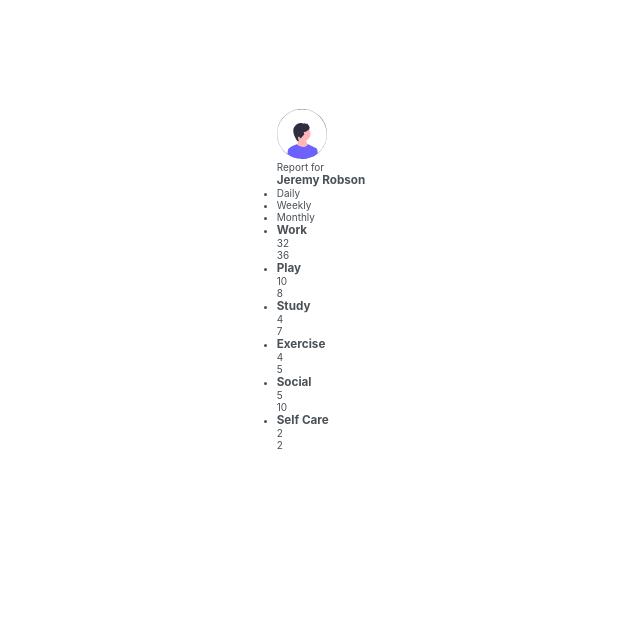
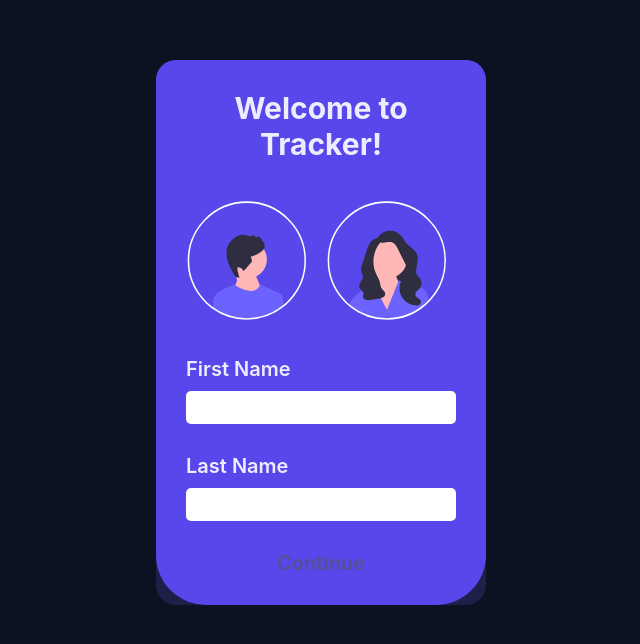
Before and after one commit to JavierLMB/Tracker, a React (Vite) app: page / in a window 1280 px wide. Shown: the part 120-764 px from the top of the page, without its empty margins (319-959 px from the left). Built offline with nearby package versions, Linux system fonts and the light colour scheme.

Commit message:
"Tracker Design - New User/Button/Pages Logic"

```diff
--- a/src/App.jsx
+++ b/src/App.jsx
@@ -1,34 +1,41 @@
 import { useState } from "react";
 import maleAvatar from "./images/maleAvatar.svg";
+import femaleAvatar from "./images/femaleAvatar.svg";
 
 const initialData = [
   {
     type: "Work",
+    color: "hsl(15, 100%, 70%)",
     hours: 32,
     lastWeek: 36,
   },
   {
     type: "Play",
+    color: "hsl(195, 74%, 62%)",
     hours: 10,
     lastWeek: 8,
   },
   {
     type: "Study",
+    color: "hsl(348, 100%, 68%)",
     hours: 4,
     lastWeek: 7,
   },
   {
     type: "Exercise",
+    color: " hsl(145, 58%, 55%)",
     hours: 4,
     lastWeek: 5,
   },
   {
     type: "Social",
+    color: "hsl(263, 63%, 51%)",
     hours: 5,
     lastWeek: 10,
   },
   {
     type: "Self Care",
+    color: "hsl(43, 84%, 65%)",
     hours: 2,
     lastWeek: 2,
   },
@@ -36,53 +43,158 @@ const initialData = [
 
 export default function App() {
   return (
-    <div>
+    <div className="app">
       <Tracker />
     </div>
   );
 }
 
 function Tracker() {
+  const [section, setSection] = useState("new");
+  const [user, setUser] = useState(null);
+
+  function handleSectionChange(e) {
+    setSection(e.target.textContent);
+  }
+
   return (
-    <div>
-      <Profile />
-      <CardList />
+    <div className={`tracker ${section === "Summary" ? "active" : ""}`}>
+      <Profile
+        section={section}
+        onSectionChange={handleSectionChange}
+        user={user}
+        onUser={setUser}
+      />
+      {section === "Summary" && <CardList />}
     </div>
   );
 }
 
-function Profile() {
+function Profile({ onSectionChange, section, user, onUser }) {
   return (
-    <div>
-      <UserInfo />
-      <DatePreview />
+    <div className="profile">
+      {user ? <UserInfo user={user} /> : <UserSetup onUser={onUser} />}
+      {user && (
+        <DatePreview section={section} onSectionChange={onSectionChange} />
+      )}
     </div>
   );
 }
 
-function UserInfo() {
+function UserSetup({ onUser }) {
+  const [firstName, setFirstName] = useState("");
+  const [lastName, setLastName] = useState("");
+  const [gender, setGender] = useState("");
+
+  const handleSubmit = (e) => {
+    e.preventDefault();
+
+    const newUser = {
+      firstName: firstName,
+      lastName: lastName,
+      gender: gender,
+    };
+    onUser(newUser);
+  };
+
   return (
-    <div>
-      <img className="profileIcon" src={maleAvatar} alt="Avatar" />
-      <p>Report for</p>
-      <h3>Jeremy Robson</h3>
+    <form className="userSection" onSubmit={handleSubmit}>
+      <h2>Welcome to Tracker!</h2>
+
+      <div className="genderChoice">
+        <label>
+          <input
+            type="radio"
+            name="gender"
+            value="male"
+            checked={gender === "male"}
+            onChange={(e) => setGender(e.target.value)}
+          />
+          <img className="profileIcon" src={maleAvatar} alt="Avatar" />
+        </label>
+
+        <label>
+          <input
+            type="radio"
+            name="gender"
+            value="female"
+            checked={gender === "female"}
+            onChange={(e) => setGender(e.target.value)}
+          />
+          <img className="profileIcon" src={femaleAvatar} alt="Avatar" />
+        </label>
+      </div>
+      <div class="newUserLabel">
+        <label>First Name</label>
+        <input
+          type="text"
+          value={firstName}
+          onChange={(e) => setFirstName(e.target.value)}
+        />
+      </div>
+
+      <div class="newUserLabel">
+        <label>Last Name</label>
+        <input
+          type="text"
+          value={lastName}
+          onChange={(e) => setLastName(e.target.value)}
+        />
+      </div>
+
+      <Button>Continue</Button>
+    </form>
+  );
+}
+
+function UserInfo({ user }) {
+  return (
+    <div className="userSection">
+      {user.gender === "male" && (
+        <img className="profileIcon" src={maleAvatar} alt="Avatar" />
+      )}
+
+      {user.gender === "female" && (
+        <img className="profileIcon" src={femaleAvatar} alt="Avatar" />
+      )}
+
+      <div>
+        <p>Report for</p>
+        <h3>
+          <span>{user.firstName}</span>
+          <br></br>
+          <span>{user.lastName}</span>
+        </h3>
+      </div>
     </div>
   );
 }
 
-function DatePreview() {
+function DatePreview({ onSectionChange, section }) {
   return (
-    <ul>
-      <li>Daily</li>
-      <li>Weekly</li>
-      <li>Monthly</li>
+    <ul className="datePreview">
+      <li>
+        <Button section={section} onClick={onSectionChange}>
+          New Activity
+        </Button>
+      </li>
+      <li>
+        <Button section={section} onClick={onSectionChange}>
+          Breakdown
+        </Button>
+      </li>
+      <li>
+        <Button section={section} onClick={onSectionChange}>
+          Summary
+        </Button>
+      </li>
     </ul>
   );
 }
 
 function CardList() {
   return (
-    <ul>
+    <ul className="cardList">
       {initialData.map((data) => (
         <Card data={data} key={data.type} />
       ))}
@@ -92,10 +204,23 @@ function CardList() {
 
 function Card({ data }) {
   return (
-    <li>
-      <h3>{data.type}</h3>
-      <p>{data.hours}</p>
-      <p>{data.lastWeek}</p>
-    </li>
+    <div className="cardContainer" style={{ backgroundColor: data.color }}>
+      <li className="card">
+        <h3>{data.type}</h3>
+        <p>{data.hours}hrs</p>
+        <p className="topActivity">Top Activity - {data.lastWeek}</p>
+      </li>
+    </div>
   );
 }
+
+function Button({ children, onClick, section }) {
+  return (
+    <button
+      className={`button ${section === children ? "active" : ""}`}
+      onClick={onClick}
+    >
+      {children}
+    </button>
+  );
+}
--- a/src/index.css
+++ b/src/index.css
@@ -1,14 +1,28 @@
 :root {
-  --color-lightest: #fff4e6;
-  --color-light: #ffe8cc;
-  --color-medium: #ffa94d;
-  --color-dark: #ff922b;
+  --primary-dark: hsl(224, 46%, 9%);
+  --primary-medium: hsl(236, 44%, 20%);
+  --primary-light: hsl(246, 80%, 60%);
+
+  --work-primary: hsl(15, 100%, 70%);
+  --play-primary: hsl(195, 74%, 62%);
+  --study-primary: hsl(348, 100%, 68%);
+  --exercise-primary: hsl(145, 58%, 55%);
+  --social-primary: hsl(263, 63%, 51%);
+  --selfCare-primary: hsl(43, 84%, 65%);
+
+  --global-gap: 3rem;
+  --global-radius: 2rem;
+  --inner-radius: 5rem;
 }
 
 * {
   margin: 0;
   padding: 0;
   box-sizing: border-box;
+}
+
+li {
+  list-style: none;
 }
 
 html {
@@ -19,13 +33,179 @@ html {
 
 body {
   height: 100vh;
-  color: #495057;
+  color: #eeecff;
+  background-color: var(--primary-dark);
   display: flex;
   align-items: center;
   justify-content: center;
+  overflow-x: hidden;
+  font-size: 2rem;
+  font-weight: 600;
+  user-select: none;
+}
+
+.button {
+  font-family: -apple-system, BlinkMacSystemFont, "Segoe UI", Roboto, Oxygen,
+    Ubuntu, Cantarell, "Open Sans", "Helvetica Neue", sans-serif;
+  background: transparent;
+  border: none;
+  cursor: pointer;
+  font-weight: 600;
+  color: hsl(246, 30%, 45%);
+  font-size: 2rem;
+}
+
+.button.active {
+  color: hsl(246, 30%, 85%);
+}
+
+.app {
+  display: flex;
+  align-items: center;
+  justify-content: center;
+  height: 100vh;
+  width: 100vw;
+}
+
+.tracker {
+  display: grid;
+  grid-template-columns: 0.3fr;
+
+  justify-content: center;
+  gap: var(--global-gap);
+  height: 55%;
+  width: 70%;
+}
+
+.newUserLabel {
+  display: flex;
+  flex-direction: column;
+  gap: 1rem;
+}
+
+.genderChoice {
+  display: flex;
+  justify-content: center;
+  gap: 1rem;
+}
+
+.genderChoice label input[type="radio"]:checked + img {
+  transform: translateY(-1rem);
+  transition: 0.5s ease-out;
+}
+
+input,
+select {
+  font-family: inherit;
+  color: black;
+  font-size: 1.5rem;
+  padding: 0.7rem;
+  text-align: center;
+  border: 1px solid var(--color-light);
+  border-radius: 0.5rem;
+  transition: 0.3s;
+}
+
+input:focus,
+select:focus {
+  outline: none;
+  border: 1px solid var(--color-dark);
+}
+
+input[type="radio"] {
+  display: none;
+}
+
+.tracker.active {
+  display: grid;
+  grid-template-columns: 25% 1fr;
+  justify-content: center;
+  gap: var(--global-gap);
+  height: 55%;
+  width: 70%;
 }
 
 .profileIcon {
-  width: 5rem;
-  height: 5rem;
+  width: 13rem;
+  height: 13rem;
 }
+
+.profile {
+  display: flex;
+  flex-direction: column;
+  justify-content: space-between;
+  border-radius: var(--global-radius);
+  background-color: var(--primary-medium);
+}
+
+.userSection {
+  display: flex;
+  flex-direction: column;
+  gap: 3rem;
+  border-radius: var(--global-radius) var(--global-radius) var(--inner-radius)
+    var(--inner-radius);
+  background-color: var(--primary-light);
+  height: 100%;
+  padding: 3rem;
+}
+
+.userSection p {
+  font-weight: 100;
+  padding-bottom: 1.5rem;
+}
+
+.userSection h2 {
+  text-align: center;
+}
+
+.userSection h3 {
+  font-weight: 700;
+  font-size: 5rem;
+  line-height: 5rem;
+}
+
+.datePreview {
+  display: flex;
+  flex-direction: column;
+  gap: 1rem;
+  background-color: var(--primary-medium);
+  border-radius: 0rem 0rem var(--global-radius) var(--global-radius);
+  padding: 3rem;
+}
+
+.cardList {
+  display: grid;
+  grid-template-columns: repeat(3, 1fr);
+  width: 100%;
+  height: 100%;
+  gap: var(--global-gap);
+}
+
+.card {
+  padding: 4rem;
+  background-color: var(--primary-medium);
+  height: 100%;
+  border-radius: var(--inner-radius) var(--inner-radius) var(--global-radius)
+    var(--global-radius);
+}
+
+.card h3 {
+  font-weight: 500;
+  padding-bottom: 1rem;
+}
+
+.card p {
+  font-size: 7rem;
+}
+
+.card .topActivity {
+  font-size: 2rem;
+  font-weight: 400;
+  color: hsl(246, 30%, 80%);
+}
+
+.cardContainer {
+  padding-top: 5rem;
+  border-radius: var(--global-radius) var(--global-radius) var(--inner-radius)
+    var(--inner-radius);
+}
```
Also changed, not shown: src/images/femaleAvatar.svg, src/images/maleAvatar.svg.
